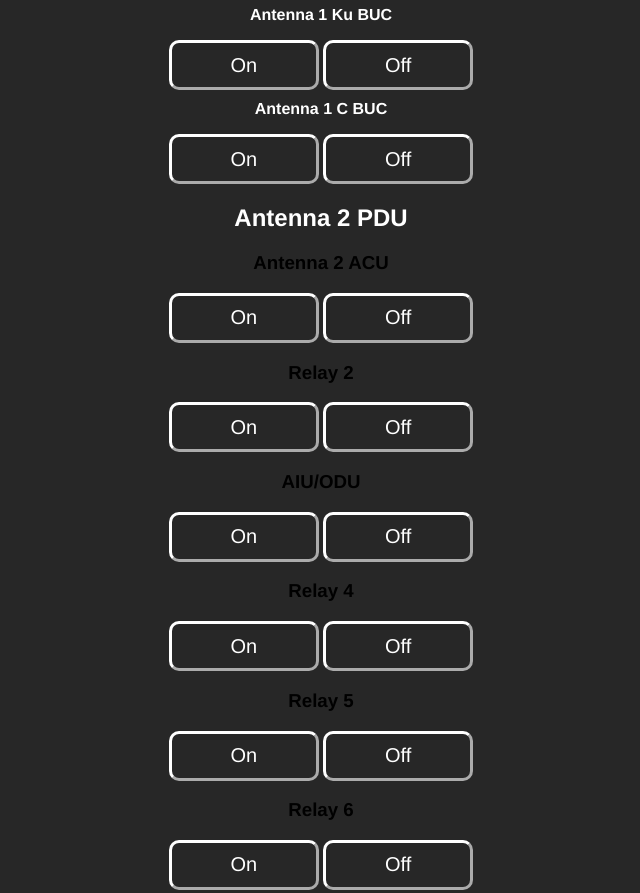
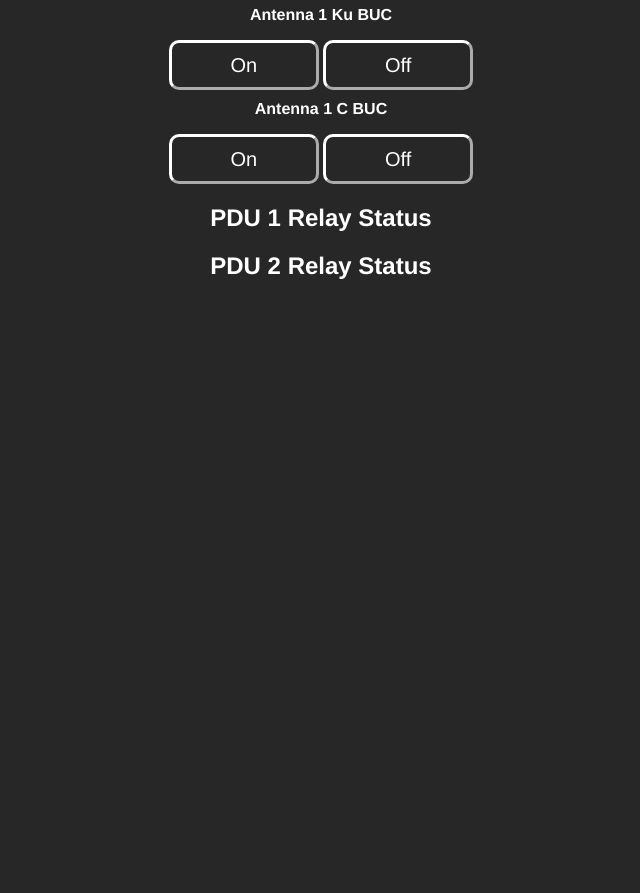
Before and after one commit to Aurelius308/eth008-control, a plain HTML site: page index.html in a window 1280 px wide. Shown: the part 697-1590 px from the top of the page, without its empty margins (319-959 px from the left). After the commit the page ends 997 px from the top, so only its background shows below. Drawn offline with Linux system fonts and the light colour scheme.

Commit message:
Update index.html

```diff
--- a/index.html
+++ b/index.html
@@ -39,7 +39,7 @@
                     <button id="pdu1Relay8On" class="relayBtn" onclick="pduControl(`/pdu1`,8 , 0)">On</button>
                     <button id="pdu1Relay8Off" class="relayBtn" onclick="pduControl(`/pdu1`, 8, 1)">Off</button>
             </div>
-        <h2 class="ant2Pdu">Antenna 2 PDU</h2>
+        <!--<h2 class="ant2Pdu">Antenna 2 PDU</h2>
             <div class="pdu2Controls">
                 <h3>Antenna 2 ACU</h3>
                     <button id="pdu2Relay1On" class="relayBtn" onclick="pduControl(`/pdu2`, 1, 0)">On</button>
@@ -47,7 +47,7 @@
                 <h3>Relay 2</h3>
                     <button id="pdu2Relay2On" class="relayBtn" onclick="pduControl(`/pdu2`, 2, 0)">On</button>
                     <button id="pdu2Relay2Off" class="relayBtn" onclick="pduControl(`/pdu2`, 2, 1)">Off</button>
-                <h3>AIU/ODU</h3><!--Should not be able to switch this off-->
+                <h3>AIU/ODU</h3>
                     <button id="AIUOn" class="relayBtn" onclick="AIUbutton()">On</button>
                     <button id="AIUOff" class="relayBtn" onclick="AIUbutton()">Off</button>
                 <h3>Relay 4</h3>
@@ -65,7 +65,7 @@
                 <h3>Antenna 2 C BUC</h3>
                     <button id="pdu2Relay8On" class="relayBtn" onclick="pduControl(`/pdu2`, 8, 0)">On</button>
                     <button id="pdu2Relay8Off" class="relayBtn" onclick="pduControl(`/pdu2`, 8, 1)">Off</button>
-            </div>
+            </div>-->
         <div class="statusDiv">
             <h2>PDU 1 Relay Status</h2>
                 <div id="pdu1Status">
```
